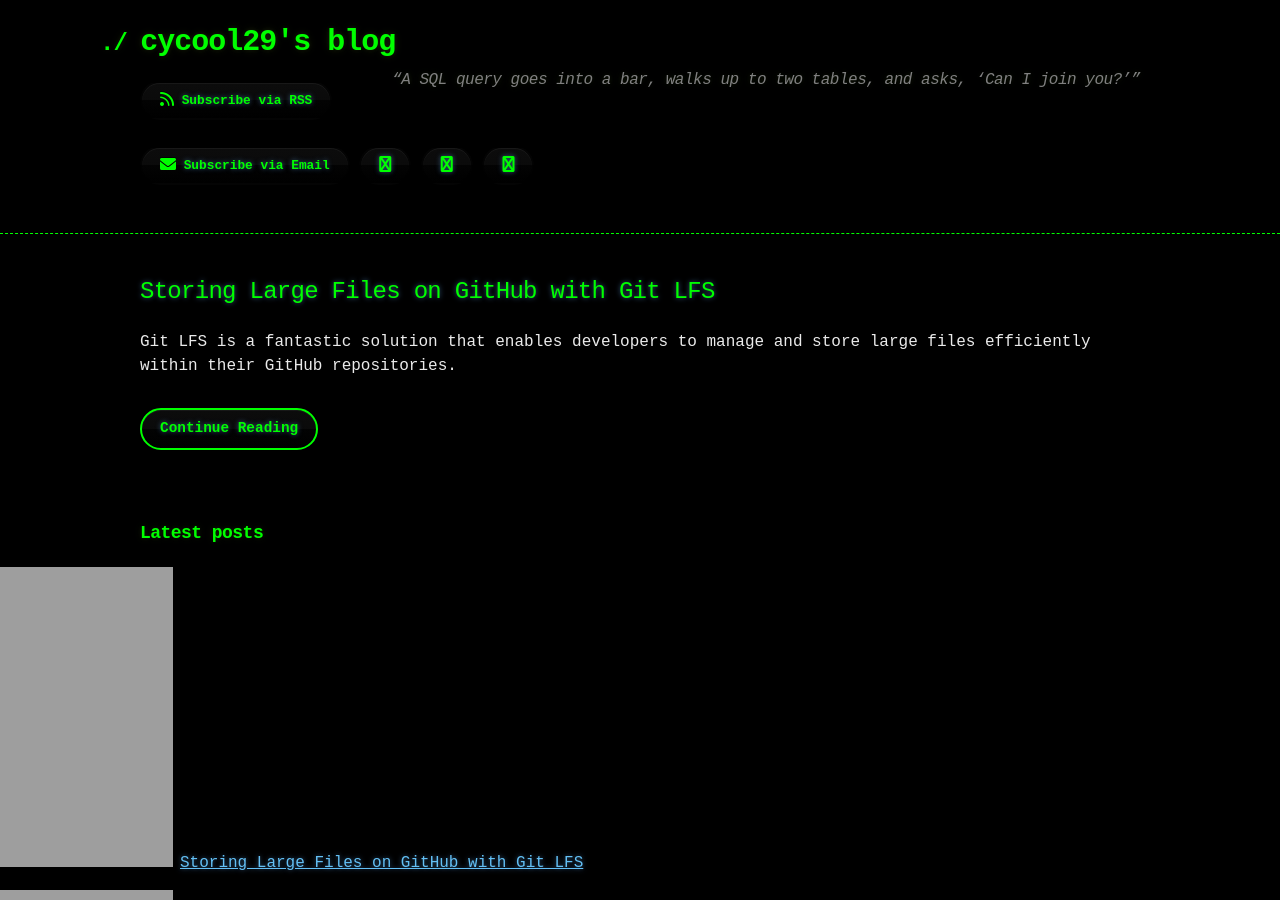
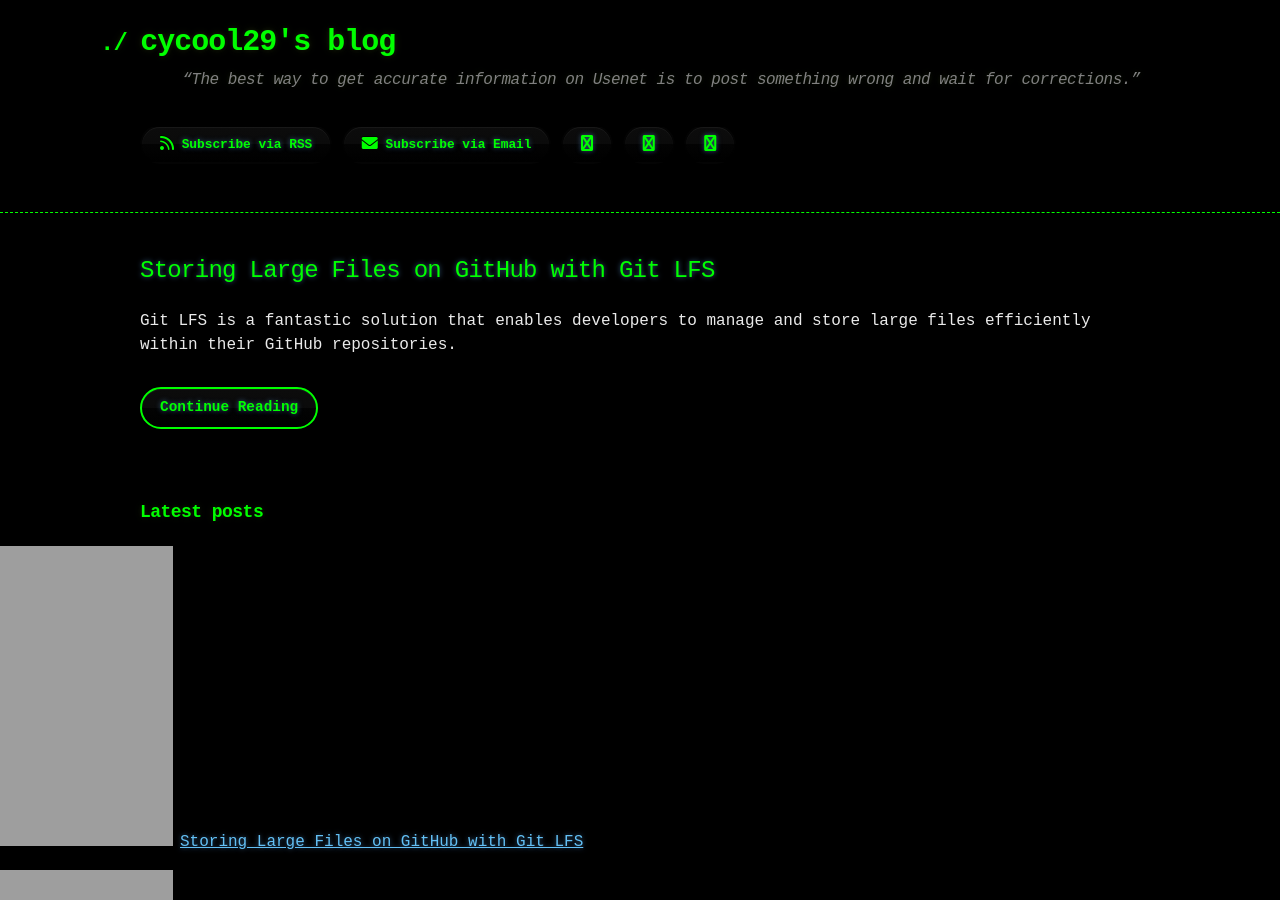
Before and after one commit to cycool29/cycool29.github.io, a Jekyll site: the page built from index.md, in a window 1280 px wide and 900 px high. Built offline with Jekyll 4.4.1, drawn with Linux system fonts in a browser that asks for light colours; a style sheet for code colours, icons or effects is not loaded.

Commit message:
Update quotes

```diff
--- a/_config.yml
+++ b/_config.yml
@@ -1,5 +1,5 @@
 title: cycool29's blog
-description: "“A SQL query goes into a bar, walks up to two tables, and asks, ‘Can I join you?’” "
+description: "“The best way to get accurate information on Usenet is to post something wrong and wait for corrections.” "
 bio: A high school student. Intermediate in Python, Git, Bash. Learning JavaScript. He/Him. "
 author: cycool29
 url: https://cycool29.github.io
```
